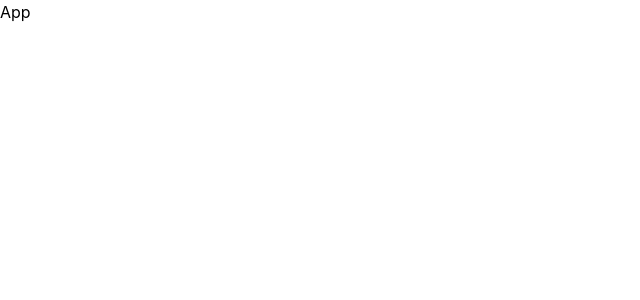
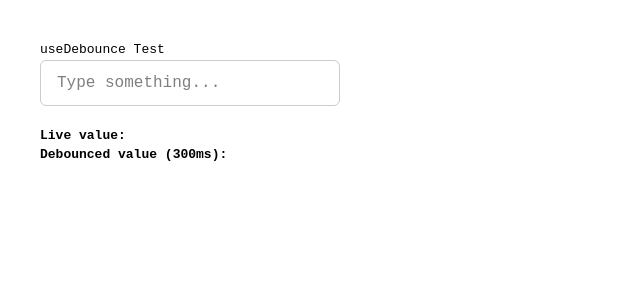
Before and after one commit to dahiya001rohit/Github-explorer, a React (Vite) app: page / in a window 1280 px wide. Shown: the top 300 px of the page, without its empty margins (0-640 px from the left). Built offline with nearby package versions, Linux system fonts and the light colour scheme.

Commit message:
feat: add useDebounce hook

```diff
--- a/src/App.jsx
+++ b/src/App.jsx
@@ -1,45 +1,42 @@
-import React, { useEffect } from 'react'
-import { filterAndSort, getUniqueLanguages } from './utils/filterAndSort'
-
-const dummyRepos = [
-  { name: "repo1", stargazers_count: 500, forks_count: 50, language: "JavaScript" },
-  { name: "repo2", stargazers_count: 1200, forks_count: 30, language: "Python" },
-  { name: "repo3", stargazers_count: 300, forks_count: 100, language: "JavaScript" },
-  { name: "repo4", stargazers_count: 800, forks_count: 20, language: null },
-  { name: "repo5", stargazers_count: 100, forks_count: 200, language: "TypeScript" },
-];
+import React, { useState, useEffect } from 'react'
+import { useDebounce, DEBOUNCE_DELAY } from './hooks/useDebounce'
 
 export const App = () => {
+  // Live input value — updates on every keystroke
+  const [inputValue, setInputValue] = useState("");
+
+  // Debounced value — only updates 300ms after user stops typing
+  const debouncedValue = useDebounce(inputValue, DEBOUNCE_DELAY);
+
+  // Log debounced value whenever it changes
   useEffect(() => {
-    // Test 1: Sort all repos by stars
-    console.log("Test 1 — Sort by stars (all):",
-      filterAndSort(dummyRepos, { sortBy: "stars", language: "all" })
-        .map(r => r.name)
-    );
-
-    // Test 2: Sort all repos by forks
-    console.log("Test 2 — Sort by forks (all):",
-      filterAndSort(dummyRepos, { sortBy: "forks", language: "all" })
-        .map(r => r.name)
-    );
-
-    // Test 3: Filter by JavaScript, sort by stars
-    console.log("Test 3 — JS only, sort by stars:",
-      filterAndSort(dummyRepos, { sortBy: "stars", language: "javascript" })
-        .map(r => r.name)
-    );
-
-    // Test 4: Confirm original array is NOT mutated
-    filterAndSort(dummyRepos, { sortBy: "stars", language: "all" });
-    console.log("Test 4 — Original not mutated:",
-      dummyRepos.map(r => r.name)
-    );
-
-    // Test 5: Get unique languages
-    console.log("Test 5 — Unique languages:", getUniqueLanguages(dummyRepos));
-  }, []);
+    if (debouncedValue) {
+      console.log("Debounced value:", debouncedValue);
+    }
+  }, [debouncedValue]);
 
   return (
-    <div>App</div>
+    <div style={{ padding: "40px", fontFamily: "monospace" }}>
+      <h2>useDebounce Test</h2>
+
+      <input
+        type="text"
+        placeholder="Type something..."
+        value={inputValue}
+        onChange={(e) => setInputValue(e.target.value)}
+        style={{
+          padding: "10px 16px",
+          fontSize: "16px",
+          width: "300px",
+          borderRadius: "6px",
+          border: "1px solid #ccc",
+        }}
+      />
+
+      <div style={{ marginTop: "20px" }}>
+        <p><strong>Live value:</strong> {inputValue}</p>
+        <p><strong>Debounced value ({DEBOUNCE_DELAY}ms):</strong> {debouncedValue}</p>
+      </div>
+    </div>
   )
 }
--- /dev/null
+++ b/src/hooks/useDebounce.js
@@ -0,0 +1,41 @@
+import { useState, useEffect } from "react";
+
+// Default debounce delay in milliseconds
+export const DEBOUNCE_DELAY = 300;
+
+/**
+ * useDebounce — Custom hook that debounces a value.
+ *
+ * Delays updating the returned value until after `delay` ms have passed
+ * since the last time `value` changed. Useful for search inputs where
+ * you don't want to fire an API call on every keystroke.
+ *
+ * @param {any} value - The value to debounce (e.g., search input string)
+ * @param {number} delay - Time in milliseconds to wait before updating
+ * @returns {any} - The debounced value
+ *
+ * Example:
+ *   const [query, setQuery] = useState("");
+ *   const debouncedQuery = useDebounce(query, 300);
+ *   // debouncedQuery updates 300ms after user stops typing
+ */
+export function useDebounce(value, delay) {
+  // Store the debounced value in state
+  const [debouncedValue, setDebouncedValue] = useState(value);
+
+  useEffect(() => {
+    // Set a timer to update debouncedValue after the specified delay
+    const timer = setTimeout(() => {
+      setDebouncedValue(value);
+    }, delay);
+
+    // Cleanup: clear the timer if value changes before delay expires.
+    // This is what makes it a "debounce" — the timer resets on every change,
+    // so the update only fires once the user stops changing the value.
+    return () => {
+      clearTimeout(timer);
+    };
+  }, [value, delay]); // Re-run effect when value or delay changes
+
+  return debouncedValue;
+}
```
